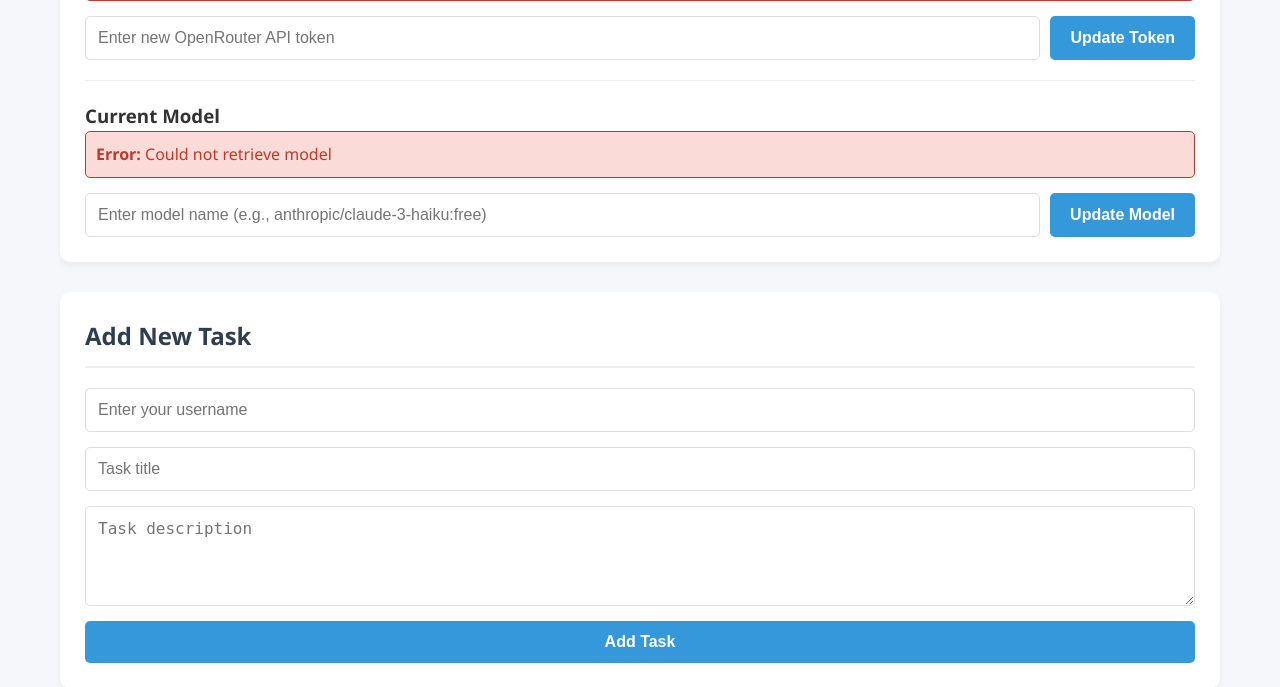
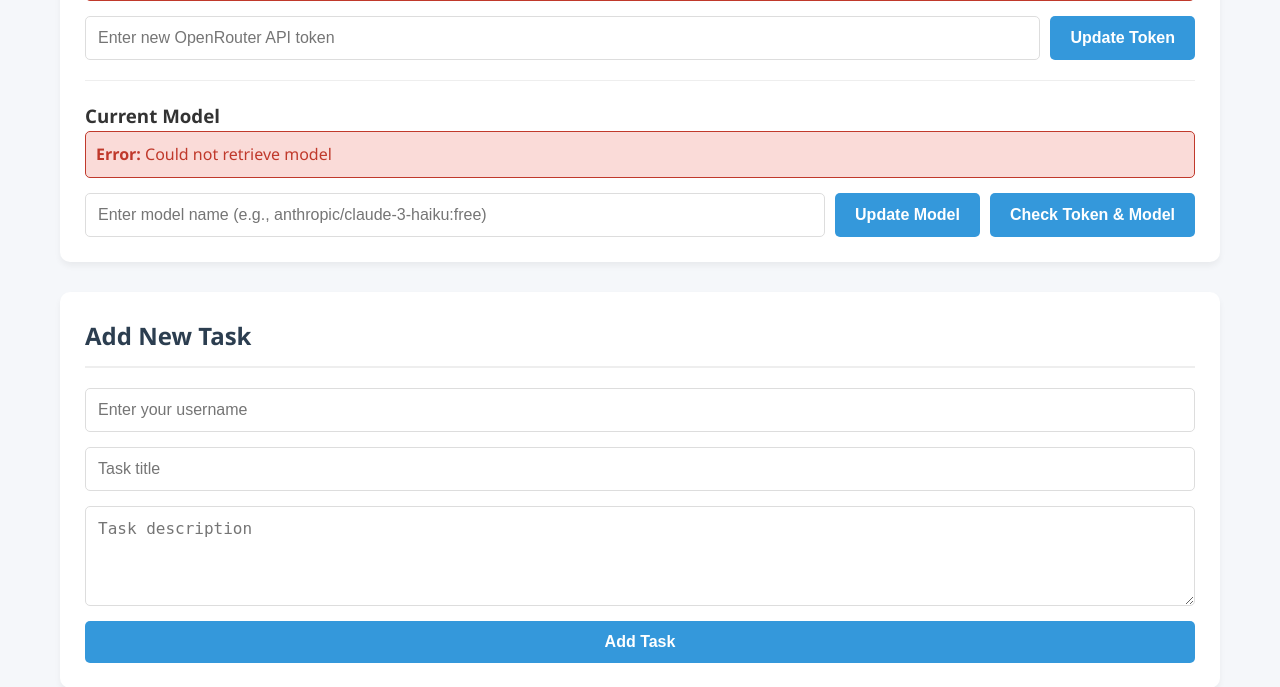
Before and after one commit to Kemsekov/Ai-Tasks-Helper, a Flask app: page / in a window 1280 px wide. Shown: the part 355-1042 px from the top of the page. Run offline with Flask 3, Linux system fonts and the light colour scheme; data that the repository does not hold is empty.

Commit message:
feat: add check token/model button and fix health endpoint
- Add 'Check Token & Model' button to frontend UI
- Update health endpoint to use current model instead of hardcoded qwen
- Implement functionality to verify token and model availability
- Update JavaScript to handle the new check functionality
- Include model information in health check response

Co-authored-by: Qwen-Coder <qwen-coder@alibabacloud.com>

```diff
--- a/frontend/static/script.js
+++ b/frontend/static/script.js
@@ -352,6 +352,35 @@ document.addEventListener('DOMContentLoaded', function() {
         }
     });
 
+    // Check token and model button click handler
+    const checkTokenModelBtn = document.getElementById('checkTokenModelBtn');
+    checkTokenModelBtn.addEventListener('click', async function() {
+        try {
+            showLoading(true);
+            // First get the current model
+            const modelResponse = await fetch('/api/model');
+            const modelResult = await modelResponse.json();
+
+            if (modelResult.status === 'success') {
+                // Then check the token health with the current model
+                const healthResponse = await fetch('/api/health');
+                const healthResult = await healthResponse.json();
+
+                if (healthResult.status === 'healthy') {
+                    showSuccess(`Token and model (${modelResult.model}) are both working properly!`);
+                } else {
+                    showError(`Token issue detected: ${healthResult.message}`);
+                }
+            } else {
+                showError('Could not retrieve current model information');
+            }
+        } catch (error) {
+            showError(`Error checking token and model: ${error.message}`);
+        } finally {
+            showLoading(false);
+        }
+    });
+
     // Initialize token status check
     checkTokenStatus();
 
--- a/frontend/templates/index.html
+++ b/frontend/templates/index.html
@@ -31,6 +31,7 @@
                 <div class="model-update-form">
                     <input type="text" id="newModel" placeholder="Enter model name (e.g., anthropic/claude-3-haiku:free)">
                     <button id="updateModelBtn">Update Model</button>
+                    <button id="checkTokenModelBtn">Check Token & Model</button>
                 </div>
             </div>
         </section>
```
Also changed, not shown: backend/main.py (+7 -5 lines).
